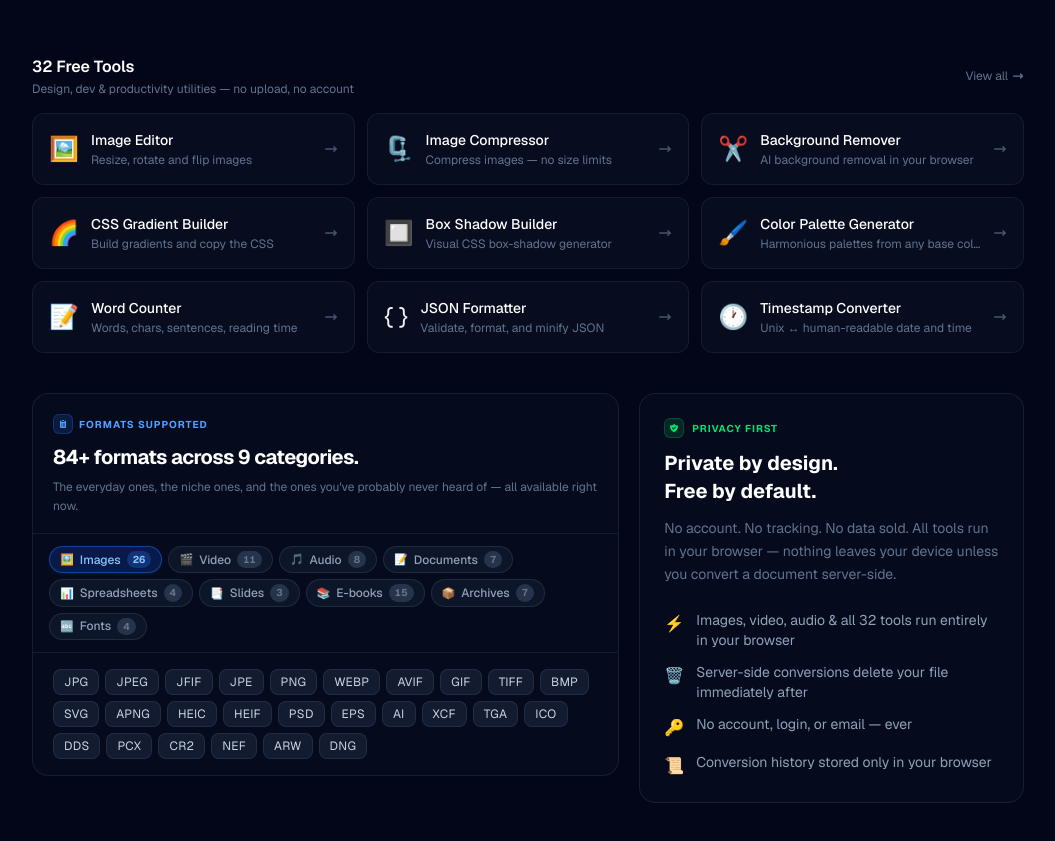
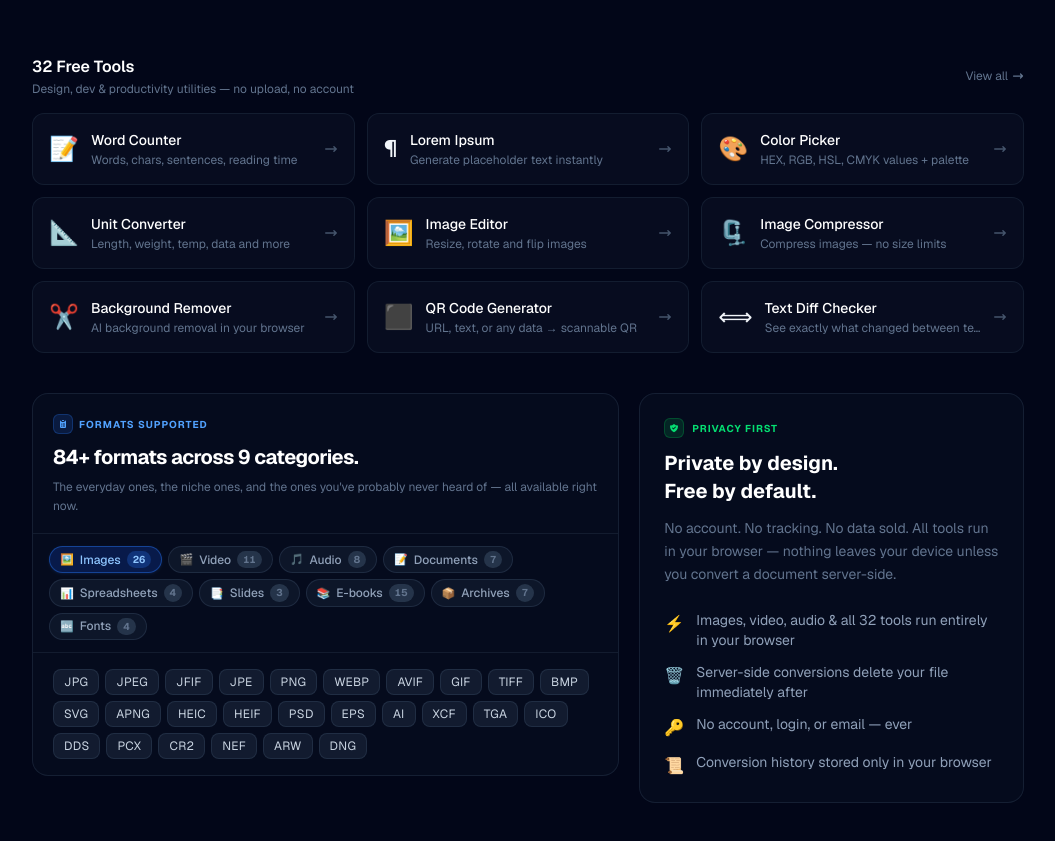
Before and after one commit to xAndrewH/filespark, a Next.js app: page / in a window 1280 px wide. Shown: the part 918-1759 px from the top of the page, without its empty margins (112-1167 px from the left). Built offline with nearby package versions, Linux system fonts and the light colour scheme.

Commit message:
Update homepage tools strip to requested 9 tools

```diff
--- a/src/app/page.tsx
+++ b/src/app/page.tsx
@@ -557,15 +557,15 @@ export default function HomePage() {
             </div>
             <div className="grid grid-cols-1 sm:grid-cols-3 gap-3">
               {[
+                { href: "/tools/word-counter",       icon: "📝", label: "Word Counter",         desc: "Words, chars, sentences, reading time"  },
+                { href: "/tools/lorem",              icon: "¶",  label: "Lorem Ipsum",            desc: "Generate placeholder text instantly"     },
+                { href: "/tools/color-picker",       icon: "🎨", label: "Color Picker",           desc: "HEX, RGB, HSL, CMYK values + palette"   },
+                { href: "/tools/units",              icon: "📐", label: "Unit Converter",         desc: "Length, weight, temp, data and more"     },
                 { href: "/tools/image-editor",       icon: "🖼️", label: "Image Editor",           desc: "Resize, rotate and flip images"          },
                 { href: "/tools/image-compressor",   icon: "🗜️", label: "Image Compressor",       desc: "Compress images — no size limits"        },
-                { href: "/tools/background-remover", icon: "✂️", label: "Background Remover",      desc: "AI background removal in your browser"   },
-                { href: "/tools/gradient",           icon: "🌈", label: "CSS Gradient Builder",    desc: "Build gradients and copy the CSS"        },
-                { href: "/tools/box-shadow",         icon: "🔲", label: "Box Shadow Builder",      desc: "Visual CSS box-shadow generator"         },
-                { href: "/tools/palette",            icon: "🖌️", label: "Color Palette Generator", desc: "Harmonious palettes from any base color" },
-                { href: "/tools/word-counter",       icon: "📝", label: "Word Counter",            desc: "Words, chars, sentences, reading time"   },
-                { href: "/tools/json",               icon: "{ }", label: "JSON Formatter",         desc: "Validate, format, and minify JSON"       },
-                { href: "/tools/timestamp",          icon: "🕐", label: "Timestamp Converter",     desc: "Unix ↔ human-readable date and time"     },
+                { href: "/tools/background-remover", icon: "✂️", label: "Background Remover",     desc: "AI background removal in your browser"   },
+                { href: "/tools/qr",                 icon: "⬛", label: "QR Code Generator",      desc: "URL, text, or any data → scannable QR"  },
+                { href: "/tools/diff",               icon: "⟺",  label: "Text Diff Checker",      desc: "See exactly what changed between texts"  },
               ].map(({ href, icon, label, desc }) => (
                 <Link
                   key={href}
```
